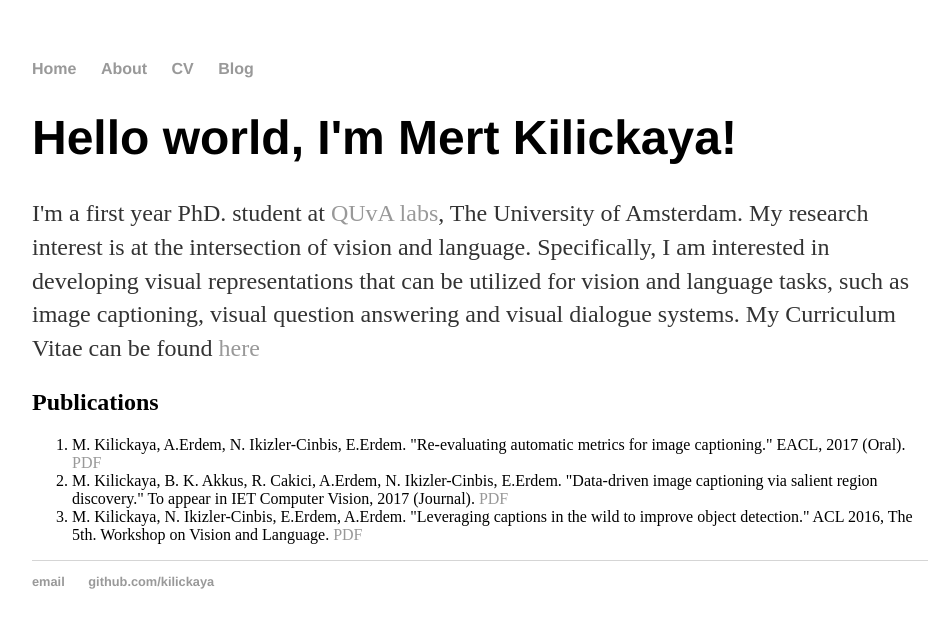
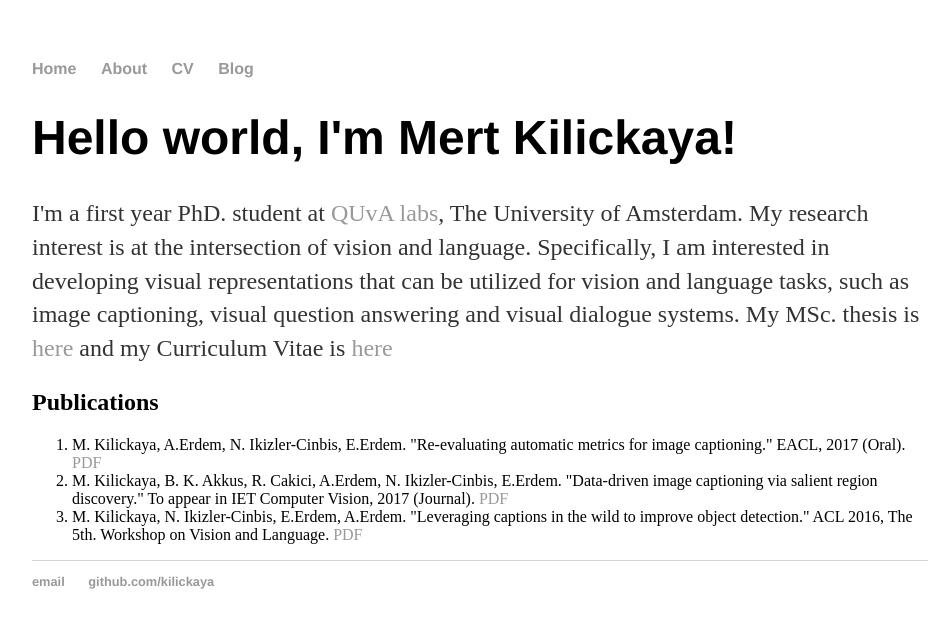
Before and after one commit to kilickaya/kilickaya.github.io, a Jekyll site: the page built from index.html, in a window 1280 px wide. Shown: the top 628 px of the page, without its empty margins (160-1110 px from the left). Built offline with Jekyll 4.4.1, drawn with Linux system fonts in a browser that asks for light colours.

Commit message:
Update index.html

```diff
--- a/index.html
+++ b/index.html
@@ -4,7 +4,7 @@
 ---
 <div class="blurb">
 	<h1>Hello world, I'm Mert Kilickaya!</h1>
-	<p>I'm a first year PhD. student at <a href="https://ivi.fnwi.uva.nl/quva/">QUvA labs</a>, The University of Amsterdam. My research interest is at the intersection of vision and language. Specifically, I am interested in developing visual representations that can be utilized for vision and language tasks, such as image captioning, visual question answering and visual dialogue systems. My Curriculum Vitae can be found <a href="https://www.dropbox.com/s/tki5ah9z7gx0vbl/CV%20M.%20Kilickaya.pdf?dl=0">here</a> </a></p>
+	<p>I'm a first year PhD. student at <a href="https://ivi.fnwi.uva.nl/quva/">QUvA labs</a>, The University of Amsterdam. My research interest is at the intersection of vision and language. Specifically, I am interested in developing visual representations that can be utilized for vision and language tasks, such as image captioning, visual question answering and visual dialogue systems. My MSc. thesis is <a href="https://www.dropbox.com/s/gmk6m51w5wgfk4w/main.pdf?dl=0">here</a> and my Curriculum Vitae is <a href="https://www.dropbox.com/s/tki5ah9z7gx0vbl/CV%20M.%20Kilickaya.pdf?dl=0">here</a> </a></p>
 
 	<h2>Publications</h2>
 
```
